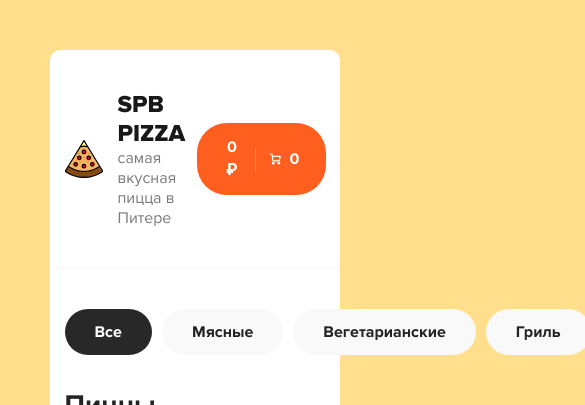
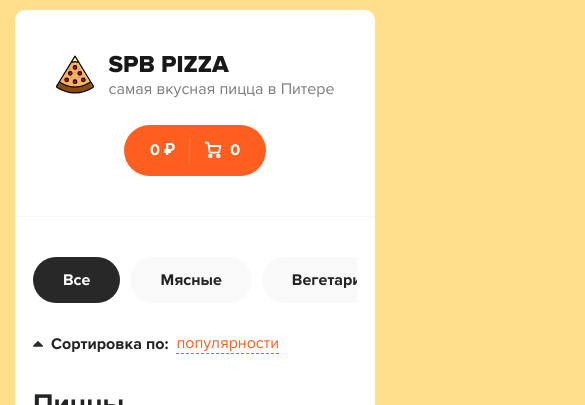
Before and after one commit to kirillgileadd/react-pizza-app, a React (Create React App) app: page / in a window 390 px wide. Shown: the top 405 px of the page, 585 px wide, since content can reach past the window. Built offline with nearby package versions, Linux system fonts and the light colour scheme; data requests are answered from the project's data file.

Commit message:
Creating an adaptive

```diff
--- a/src/Pages/Cart.jsx
+++ b/src/Pages/Cart.jsx
@@ -4,6 +4,7 @@ import {useDispatch, useSelector} from "react-redux";
 import {clearCartAction, minusCartItem, plusCartItem, removeCartItem} from "../redux/actions/cart";
 import Empty from "./Empty";
 import {Link, useHistory} from "react-router-dom";
+import {Button} from "../components";
 
 const Cart = () => {
     const dispatch = useDispatch()
@@ -100,19 +101,19 @@ const Cart = () => {
                                     <span> Сумма заказа: <b>{totalPrice} ₽</b> </span>
                                 </div>
                                 <div className="cart__bottom-buttons">
-                                    <a href="/" className="button button--outline button--add go-back-btn">
+                                    <Button onClick={() => history.goBack()}  className="button button--outline button--add go-back-btn">
                                         <svg width="8" height="14" viewBox="0 0 8 14" fill="none"
                                              xmlns="http://www.w3.org/2000/svg">
                                             <path d="M7 13L1 6.93015L6.86175 1" stroke="#D3D3D3" strokeWidth="1.5"
                                                   strokeLinecap="round" strokeLinejoin="round"/>
                                         </svg>
-                                        <Link onClick={() => history.goBack()}>
+
                                             <span>Вернуться назад</span>
-                                        </Link>
-                                    </a>
-                                    <div className="button pay-btn">
+
+                                    </Button>
+                                    <Button onClick={onClickOrder} className="button pay-btn">
                                         <span>Оплатить сейчас</span>
-                                    </div>
+                                    </Button>
                                 </div>
                             </div>
                         </div>
--- a/src/components/CartItem.jsx
+++ b/src/components/CartItem.jsx
@@ -1,8 +1,7 @@
 import React from 'react';
 import Button from "./Button";
 
-const CartItem = ({name, type, size, totalPrice, totalCount, id, onRemoveItem, onPlusItem, onMinusItem, onClickOrder}) => {
-    console.log(id)
+const CartItem = ({name, type, size, totalPrice, totalCount, id, onRemoveItem, onPlusItem, onMinusItem}) => {
     const handleOnClick = () => {
         onRemoveItem(id)
     }
--- a/src/components/Header.jsx
+++ b/src/components/Header.jsx
@@ -14,7 +14,7 @@ const Header = () => {
 
     return (
         <div className="header">
-            <div className="container">
+            <div className="container header__container">
                 <Link to="/" className="header__logo">
                     <img width="38" src={logoSvg} alt="Pizza logo"/>
                     <div>
--- a/src/scss/app.scss
+++ b/src/scss/app.scss
@@ -7,6 +7,7 @@
 body {
   background-color: $background;
   padding: 50px 0;
+  overflow-x: hidden;
 }
 
 .wrapper {
@@ -328,3 +329,34 @@ body {
   opacity: 0.5;
 
 }
+
+@media (max-width: 773px) {
+  .pizza-block__image {
+    width: 300px !important;
+    height: 300px !important;
+  }
+  .cart__item {
+    position: relative;
+    flex-direction: column;
+    &-img {
+      display: flex;
+      justify-content: center;
+      width: 100%;
+    }
+    &-remove {
+      right: 0px ;
+      top: 0px ;
+      position: absolute;
+    }
+    &-count {
+      margin: 15px 0;
+      b {
+        margin: 0px 15px;
+      }
+    }
+    &-price {
+      display: flex;
+      justify-content: flex-start;
+    }
+  }
+}
--- a/src/scss/components/_categories.scss
+++ b/src/scss/components/_categories.scss
@@ -1,9 +1,9 @@
 @import '../variables';
 
 .categories {
+  overflow-x: auto;
   ul {
     display: flex;
-
     li {
       background-color: #f9f9f9;
       padding: 13px 30px;
@@ -29,3 +29,16 @@
     }
   }
 }
+
+@media(max-width: 773px) {
+  .content__top {
+    flex-wrap: wrap;
+    justify-content: center;
+    align-content: center;
+    align-items: center;
+  }
+  .categories {
+    margin-bottom: 30px;
+  }
+
+}
--- a/src/scss/components/_header.scss
+++ b/src/scss/components/_header.scss
@@ -4,7 +4,7 @@
   border-bottom: 1px solid $gray-line;
   padding: 40px 0;
 
-  .container {
+  .header__container {
     display: flex;
     align-items: center;
     justify-content: space-between;
@@ -30,3 +30,19 @@
     }
   }
 }
+
+
+@media(max-width: 773px) {
+  body{
+    padding: 10px 0 !important;
+  }
+  .wrapper {
+    width: calc(100vw - 30px) !important;
+  }
+  .header__container {
+    flex-direction: column;
+  }
+  .header__logo {
+    margin-bottom: 26px;
+  }
+}
--- a/src/scss/components/_pizza-block.scss
+++ b/src/scss/components/_pizza-block.scss
@@ -70,3 +70,9 @@
     letter-spacing: 0.015em;
   }
 }
+
+@media(max-width: 773px) {
+  .pizza-block {
+    width: 100%;
+  }
+}
--- a/src/scss/components/_sort.scss
+++ b/src/scss/components/_sort.scss
@@ -54,3 +54,9 @@
     }
   }
 }
+
+@media(max-width: 773px) {
+  .sort {
+    justify-content: center;
+  }
+}
```
Also changed, not shown: src/scss/components/_cart.scss (line endings or trailing spaces).
